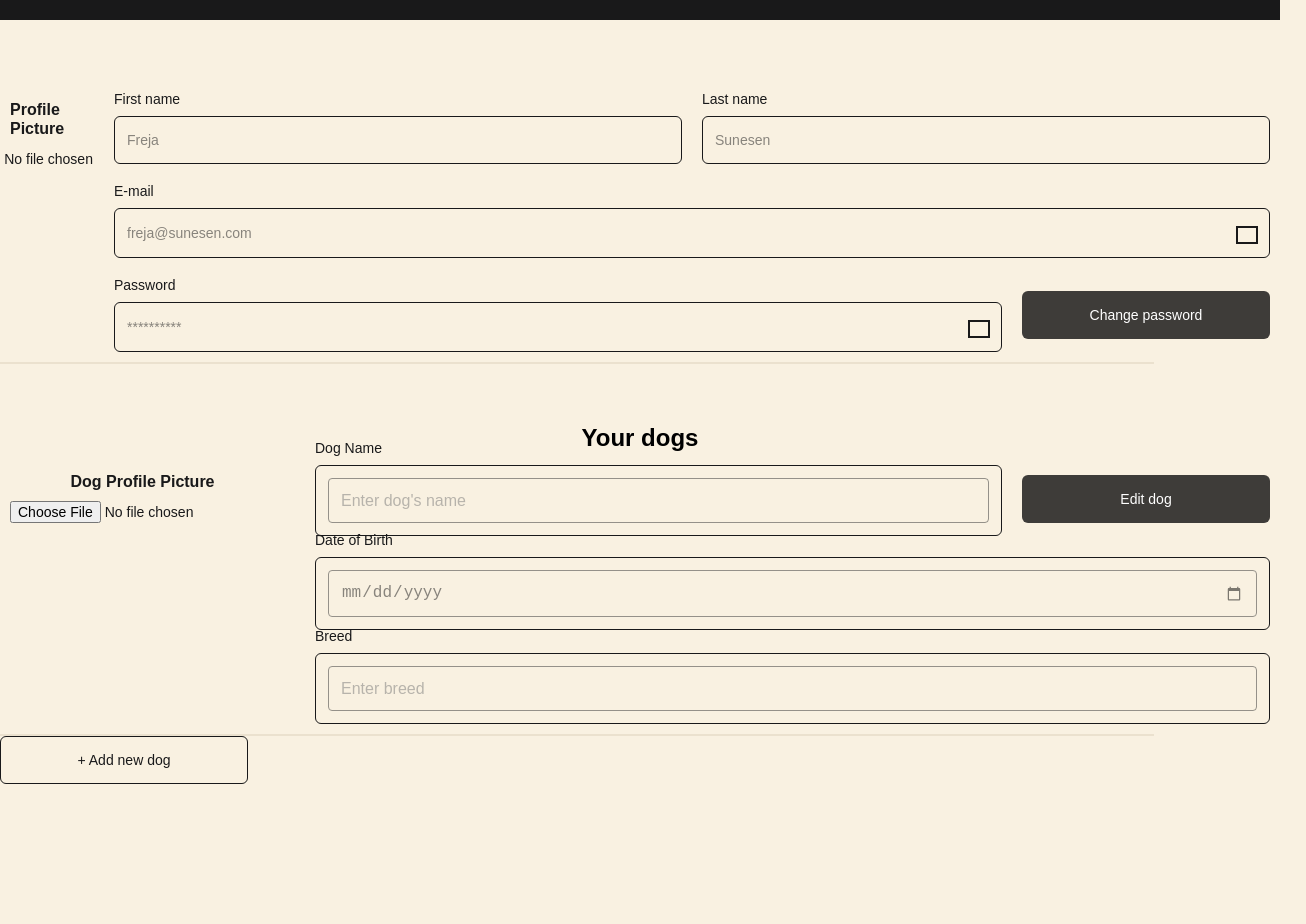
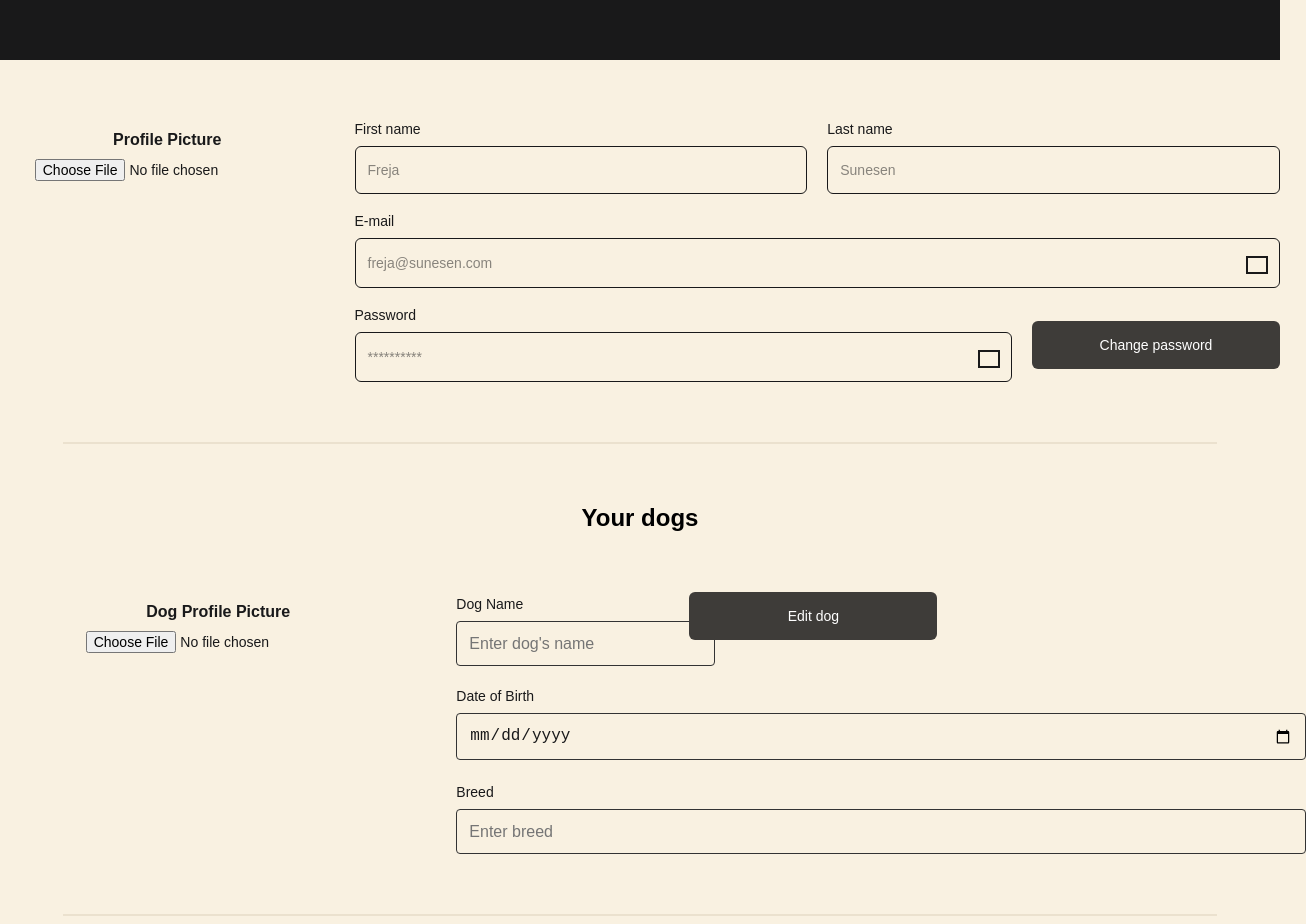
Before and after one commit to mariahenriksen1/dogpal, a React (Vite) app in the folder client/: page /profile in a window 1280 px wide. Shown: the part 240-1164 px from the top of the page, 1306 px wide, since content can reach past the window. Built offline with nearby package versions, Linux system fonts and the light colour scheme.

Commit message:
many css fixes

```diff
--- a/client/src/App.css
+++ b/client/src/App.css
@@ -1,12 +1,25 @@
-.image-container {
+.upload-image {
     display: flex;
-  padding: 180px 0 60px 0;
-  flex-direction: column;
+    position: relative;
+    flex-direction: row;
     align-items: center;
-  gap: 20px;
-  background: #19191a;
-  color: #ffffff;
+    justify-content: center;
+    padding: 100px;
+    aspect-ratio: 21 / 9;
+    margin-top: 20px;
+    background: rgba(255, 255, 255, 0.05);
+    opacity: 100%;
+    color: var(--white);
+    border-radius: 6px;
+}
+
+.file-input {
+    top: 0;
+    position: absolute;
+    opacity: 0;
+    height: 100%;
     width: 100%;
+    background-color: #BB4125;
 }
 
 .container {
@@ -44,7 +57,9 @@ nav .links {
 nav a {
     color: var(--white);
     text-decoration: none;
-} nav a:hover {
+}
+
+nav a:hover {
     color: var(--p-light);
 }
 
@@ -68,7 +83,7 @@ nav a {
 }
 
 header {
-    padding: 80px 0 0 0;
+    padding: 80px 0 40px 0;
     background-color: var(--black);
     display: flex;
     align-items: stretch;
@@ -131,7 +146,8 @@ section {
 }
 
 .color-white {
-    color: var(--white);
+    color: var(--white) !important;
+    border-color: var(--white) !important;
 }
 
 .profile-picture {
@@ -261,28 +277,18 @@ section {
 
 /* ProfileForm CSS */
 
-.profile-page {
-  width: 100%;
-  height: 100%;
-  flex-direction: column;
-  justify-content: flex-start;
-  align-items: center;
-  gap: 40px;
-  display: inline-flex;
-}
-
 .profile-form,
 .dog-profile-form {
     align-self: stretch;
     justify-content: flex-start;
     align-items: flex-start;
     gap: 40px;
-  display: inline-flex;
     margin: 10px;
 }
 
 .profile-picture,
 .dog-profile-picture {
+    flex-grow: 1;
     display: flex;
     flex-direction: column;
     align-items: center;
@@ -344,7 +350,7 @@ section {
 }
 
 .profile-form-inputs {
-  flex: 1 1 0;
+    flex-grow: 2;
     flex-direction: column;
     justify-content: center;
     align-items: flex-start;
@@ -395,7 +401,7 @@ section {
     border: 1px solid #f9f1e1;
     border-radius: 4px;
     background: #f9f1e1;
-  opacity: 0.5;
+    opacity: 1;
     color: #19191a;
     font-size: 16px;
     font-weight: 400;
@@ -407,9 +413,8 @@ section {
     width: 100%;
     border: 1px solid #f9f1e1;
     border-radius: 4px;
-  background: #f9f1e1;
     opacity: 1;
-  color: #19191a;
+    color: #fff;
     font-size: 16px;
     font-weight: 400;
     line-height: 19px;
@@ -491,6 +496,7 @@ button {
     border: 1px solid var(--black);
     background: var(--bg-light);
 }
+
 .addNewDogButton span {
     color: #19191a;
     font-size: 14px;
@@ -508,10 +514,6 @@ button {
     background-color: transparent;
     color: #19191a;
     font-size: 16px;
-}
-
-.input-field::placeholder {
-  color: #777;
 }
 
 .createEventButton {
@@ -532,7 +534,6 @@ button {
 
 .text {
     color: #19191a;
-  font-family: "Lexend", sans-serif;
     font-size: 14px;
     font-style: normal;
     font-weight: 400;
--- a/client/src/components/DogProfileForm.tsx
+++ b/client/src/components/DogProfileForm.tsx
@@ -2,14 +2,14 @@ import React, { useState } from "react";
 
 export const DogProfileForm = () => {
   const [dogProfilePicture, setDogProfilePicture] = useState<string | null>(
-    null
+    null,
   );
   const [dateOfBirth, setDateOfBirth] = useState<string>("");
   const [dogName, setDogName] = useState<string>("");
   const [breed, setBreed] = useState<string>("");
 
   const handleDogProfilePictureChange = (
-    event: React.ChangeEvent<HTMLInputElement>
+    event: React.ChangeEvent<HTMLInputElement>,
   ) => {
     const file = event.target.files?.[0];
     if (file) {
@@ -22,7 +22,7 @@ export const DogProfileForm = () => {
   };
 
   const handleDateOfBirthChange = (
-    event: React.ChangeEvent<HTMLInputElement>
+    event: React.ChangeEvent<HTMLInputElement>,
   ) => {
     setDateOfBirth(event.target.value);
   };
@@ -40,7 +40,8 @@ export const DogProfileForm = () => {
   };
 
   return (
-    <div className="dog-profile-form">
+    <section>
+      <div className="flex-row gap-20">
         <div className="dog-profile-picture">
           <label htmlFor="dog-profile-picture-label">Dog Profile Picture</label>
           <input
@@ -58,12 +59,10 @@ export const DogProfileForm = () => {
             />
           )}
         </div>
-
         <div className="profile-form-inputs">
-        <div className="row">
+          <div className="flex-row">
             <div className="input">
               <div className="input-label">Dog Name</div>
-            <div className="input-box">
               <input
                 type="text"
                 name="dogName"
@@ -74,7 +73,6 @@ export const DogProfileForm = () => {
                 placeholder="Enter dog's name"
               />
             </div>
-          </div>
             <button className="button" onClick={handleDogNameClick}>
               <span>Edit dog</span>
             </button>
@@ -82,7 +80,6 @@ export const DogProfileForm = () => {
           <div className="row">
             <div className="input">
               <div className="input-label">Date of Birth</div>
-            <div className="input-box">
               <input
                 type="date"
                 name="dateOfBirth"
@@ -93,11 +90,9 @@ export const DogProfileForm = () => {
               />
             </div>
           </div>
-        </div>
           <div className="row">
             <div className="input">
               <div className="input-label">Breed</div>
-            <div className="input-box">
               <input
                 type="text"
                 name="breed"
@@ -111,6 +106,6 @@ export const DogProfileForm = () => {
           </div>
         </div>
       </div>
-    </div>
+    </section>
   );
 };
--- a/client/src/components/ProfileForm.tsx
+++ b/client/src/components/ProfileForm.tsx
@@ -4,7 +4,7 @@ export const ProfileForm = () => {
   const [ProfilePicture, setProfilePicture] = useState<string | null>(null);
 
   const handleProfilePictureChange = (
-    event: React.ChangeEvent<HTMLInputElement>
+    event: React.ChangeEvent<HTMLInputElement>,
   ) => {
     const file = event.target.files?.[0];
     if (file) {
@@ -22,7 +22,8 @@ export const ProfileForm = () => {
   };
 
   return (
-    <div className="profile-form">
+    <section>
+      <div className="flex-row gap-20">
         <div className="profile-picture">
           <label htmlFor="profile-picture-label">Profile Picture</label>
           <input
@@ -40,7 +41,6 @@ export const ProfileForm = () => {
             />
           )}
         </div>
-
         <div className="profile-form-inputs">
           <div className="row">
             <div className="input">
@@ -82,5 +82,6 @@ export const ProfileForm = () => {
           </div>
         </div>
       </div>
+    </section>
   );
 };
--- a/client/src/pages/CreateEvent.tsx
+++ b/client/src/pages/CreateEvent.tsx
@@ -1,5 +1,6 @@
 import React, { useState } from "react"; // Import useState for state management
 import "../App.css";
+import UserProfile from "../components/UserProfile.tsx";
 
 function CreateEvent() {
   const [formData, setFormData] = useState({
@@ -25,33 +26,36 @@ function CreateEvent() {
   };
 
   return (
-    <form className="container" onSubmit={handleSubmit}>
-      <div className="image-container">
-        <label htmlFor="coverImage" className="text">
-          Click to upload cover image...
+    <form className="flex-column gap-40" onSubmit={handleSubmit}>
+      <header>
+        <section>
+          <div className="flex-column space-between gap-20">
+            <div className="upload-image">
+              <label htmlFor="coverImage">Click to upload cover image...</label>
+              <input type="file" id="coverImage" className="file-input" />
+            </div>
+            <div className="form-group">
+              <label htmlFor="title" className="text color-white">
+                Title
               </label>
-        <input
-          type="file"
-          id="coverImage"
-          className="file-input"
-        />
-      </div>
-
-      <div className="form-group">
-        <label htmlFor="title" className="text">Title</label>
               <input
                 type="text"
                 name="title"
                 id="title"
                 placeholder="Write title here..."
-          className="input-field"
+                className="input-field color-white"
                 value={formData.title}
                 onChange={handleChange}
               />
             </div>
-
+          </div>
+        </section>
+      </header>
+      <section className="gap-20">
         <div className="form-group">
-        <label htmlFor="description" className="text">Description</label>
+          <label htmlFor="description" className="text">
+            Description
+          </label>
           <textarea
             name="description"
             id="description"
@@ -63,7 +67,9 @@ function CreateEvent() {
         </div>
 
         <div className="form-group">
-        <label htmlFor="location" className="text">Location</label>
+          <label htmlFor="location" className="text">
+            Location
+          </label>
           <input
             type="text"
             name="location"
@@ -76,7 +82,9 @@ function CreateEvent() {
         </div>
 
         <div className="form-group">
-        <label htmlFor="time" className="text">Time</label>
+          <label htmlFor="time" className="text">
+            Time
+          </label>
           <input
             type="datetime-local"
             name="time"
@@ -88,7 +96,9 @@ function CreateEvent() {
         </div>
 
         <div className="form-group">
-        <label htmlFor="participantLimit" className="text">Participant Limit</label>
+          <label htmlFor="participantLimit" className="text">
+            Participant Limit
+          </label>
           <input
             type="number"
             name="participantLimit"
@@ -101,7 +111,9 @@ function CreateEvent() {
         </div>
 
         <div className="form-group">
-        <label htmlFor="price" className="text">Price (leave empty if free)</label>
+          <label htmlFor="price" className="text">
+            Price (leave empty if free)
+          </label>
           <input
             type="text"
             name="price"
@@ -116,6 +128,7 @@ function CreateEvent() {
         <button type="submit" className="createEventButton">
           Create event
         </button>
+      </section>
     </form>
   );
 }
--- a/client/src/pages/Profile.tsx
+++ b/client/src/pages/Profile.tsx
@@ -20,12 +20,8 @@ function Profile() {
         </section>
       </header>
 
-      <section>
       <ProfileForm />
-
-        <div className="seperatorLine"></div>
-      </section>
-      <section>
+      <section className="seperatorLine"></section>
       <div className="h2TitleDiv">
         <h2 className="yourDogsTitle">Your dogs</h2>
       </div>
@@ -36,13 +32,12 @@ function Profile() {
         <DogProfileForm key={index} />
       ))}
 
-        <div className="seperatorLine"></div>
+      <section className="seperatorLine"></section>
 
       <AddNewDogButton onAddNewDogClick={handleAddNewDogClick} />
 
       <div className="spacerDiv"></div>
       <div className="spacerDiv"></div>
-      </section>
     </>
   );
 }
```
Lines whose indentation alone changed are shown as unchanged.
